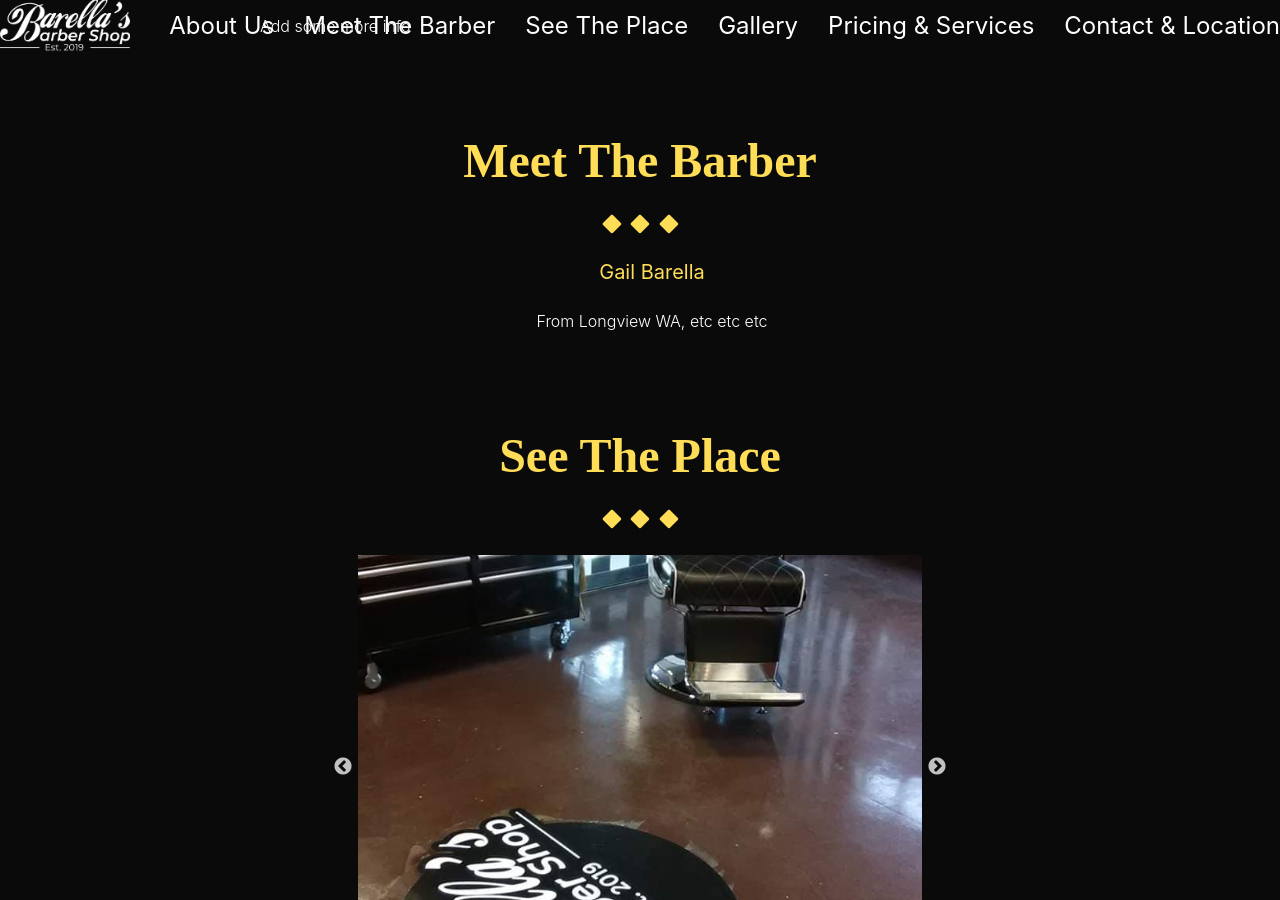
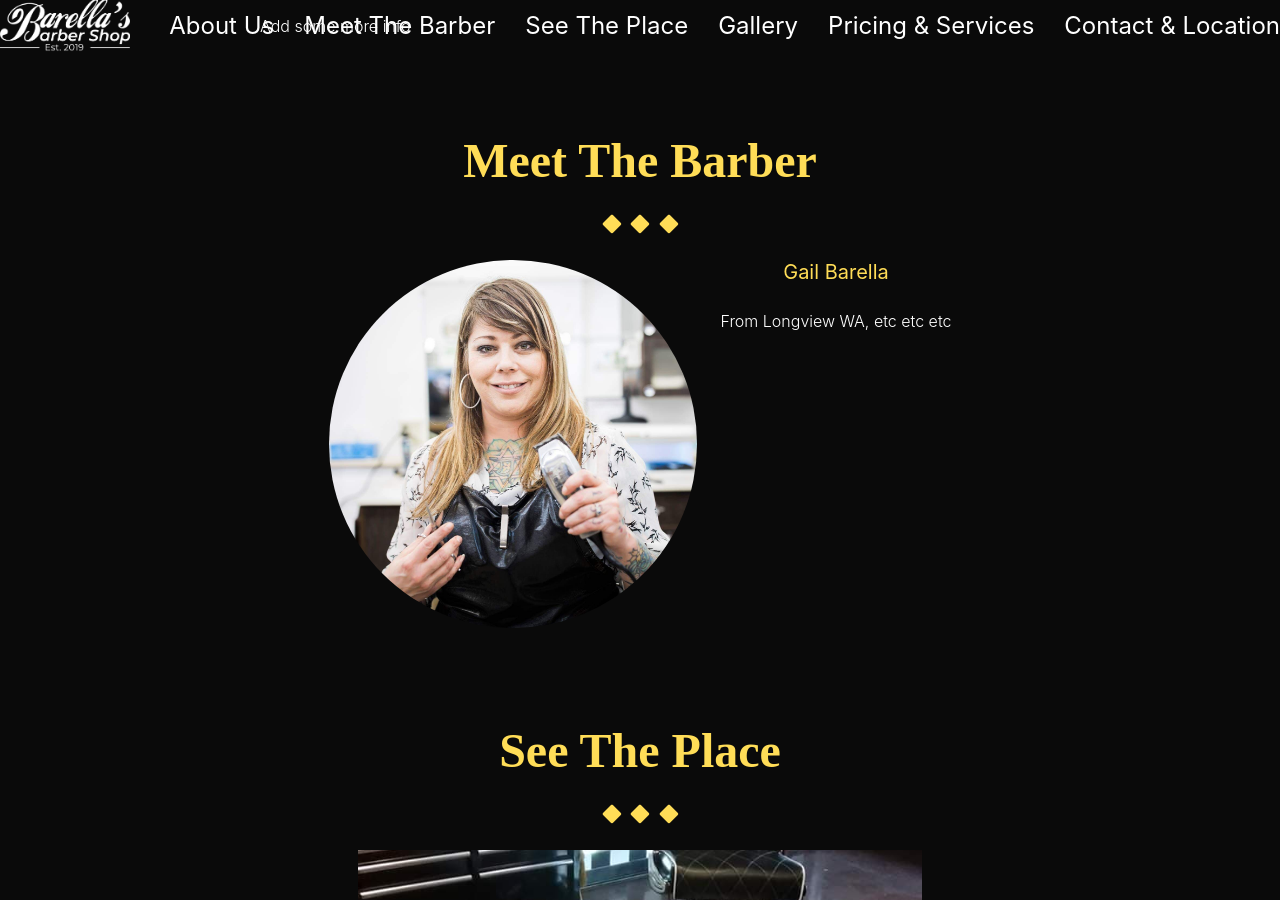
Before and after one commit to ribab/barellabarber, a Jekyll site: the page built from index.html, in a window 1280 px wide and 900 px high, scrolled down 1180 px. Built offline with Jekyll 4.4.1, drawn with Linux system fonts in a browser that asks for light colours; nearby versions of some CDN libraries.

Commit message:
maybe fixed mobile width issue

```diff
--- a/_parts/2_meet_the_barber.html
+++ b/_parts/2_meet_the_barber.html
@@ -8,7 +8,7 @@
 </p>
 
 <div class="columns is-centered is-multiline is-mobile">
-  <div class="column is-narrow" style="max-width: 300px;">
+  <div class="column is-narrow is-two-thirds-mobile is-one-third-tablet is-one-third-desktop">
     <figure class="image is-1by1">
       <img src="images/gail_pose_with_razer.jpg"
            class="is-rounded" style="object-fit: cover">
```
